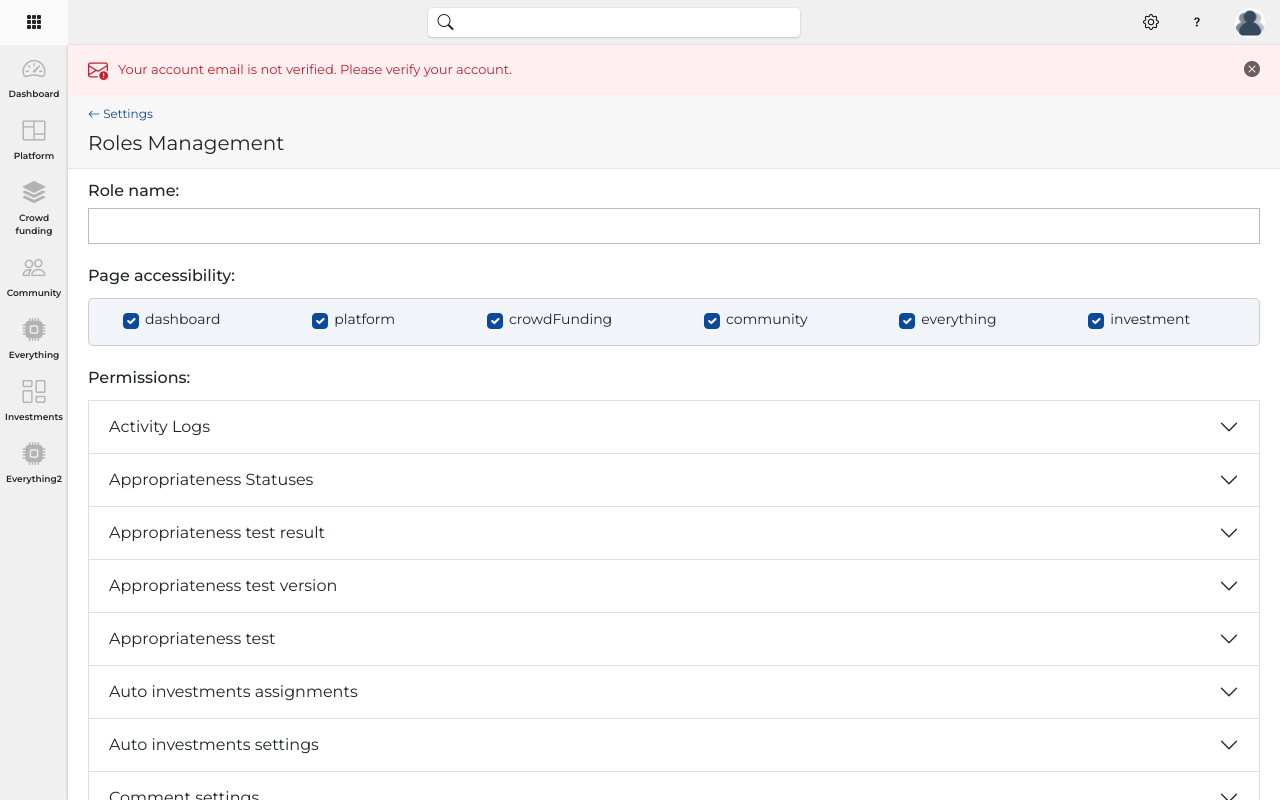
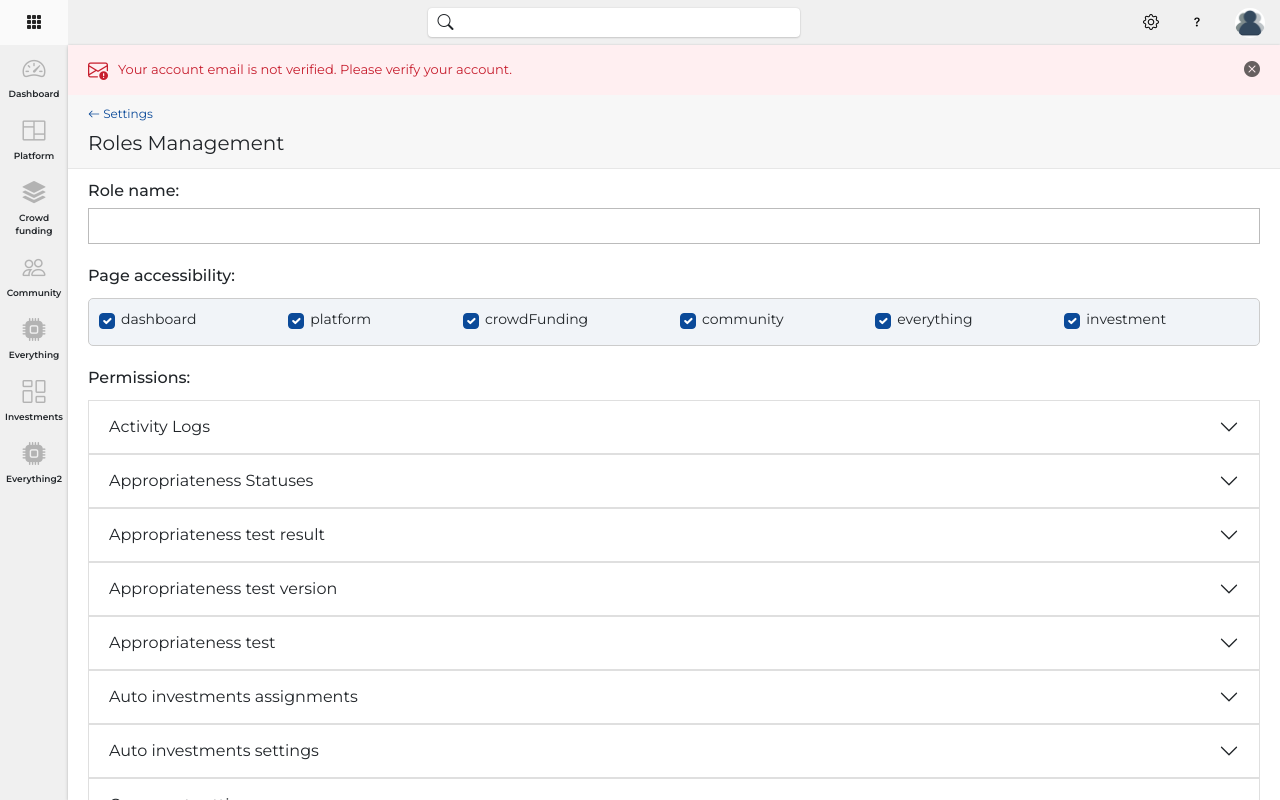
Before and after one commit to Pavankumarreddy-0/Lender, a React (Create React App) app: page /dashboard/settings/create-role in a window 1280 px wide. Built offline with nearby package versions, Linux system fonts and the light colour scheme; sample sign-in values are in the browser's storage.

Commit message:
DEVBETA-v1.36:Resolved console errors

```diff
--- a/src/App/dashboard/Settings/createRole/createRole.js
+++ b/src/App/dashboard/Settings/createRole/createRole.js
@@ -1447,9 +1447,9 @@ export default function CreateRole() {
           Page accessibility:
         </label>
         <div className={createRoleStyle["checkbox__permission"]}>
-          {generateAccess(createRole.pages).map((e) => {
+          {generateAccess(createRole.pages).map((e,i) => {
             return (
-              <div className={createRoleStyle["checkbox__style"]}>
+              <div key={e[0] + "-" + i} className={createRoleStyle["checkbox__style"]}>
                 <input
                   id={e[0]}
                   data-privilage={e[0]}
@@ -1457,6 +1457,7 @@ export default function CreateRole() {
                   onClick={(e) => {
                     updateRole(e);
                   }}
+                  onChange={()=>{}}
                   value="createRole"
                   type="checkbox"
                   name={e[0]}
@@ -1464,7 +1465,7 @@ export default function CreateRole() {
                 />
                 <label
                   className={createRoleStyle["checkbox__label"]}
-                  for={e[0]}
+                  htmlFor={e[0]}
                 >
                   {e[0]}
                 </label>
@@ -1474,14 +1475,13 @@ export default function CreateRole() {
         </div>
         <div className={createRoleStyle["role_privilages"]}>
           <label className={createRoleStyle["role__permission__label"]}>
-            {" "}
             Permissions:
           </label>
           <div className={createRoleStyle["role_privilages_inner"]}>
-          <Accordion defaultActiveKey="0">
+
             {generateAccess(createRole.privilages).map((e) => {
               return (
-
+                <Accordion key={e[0]} defaultActiveKey={e[0]}>
                   <Accordion.Item
                     className={createRoleStyle["role_privilage_section"]}
                     eventKey={e[0].sectionName}
@@ -1494,10 +1494,10 @@ export default function CreateRole() {
                     <Accordion.Body
                       className={createRoleStyle["roleManagementAccordianBody"]}
                     >
-                      {e[1].childrens.map((es) => {
+                      {e[1].childrens.map((es,i) => {
                         return (
                           <div
-                            key={es.privilageComparator}
+                            key={e[0] + "-" + es.privilageComparator + "-" + i}
                             className={createRoleStyle["role_privilage_input"]}
                           >
                             <div className={createRoleStyle["checkbox__style"]}>
@@ -1515,13 +1515,13 @@ export default function CreateRole() {
                                     ? "checked"
                                     : ""
                                 }
+                                onChange={()=>{}}
                                 onClick={(e) => updatePrivilage(e)}
                               />
                               <label
                                 className={createRoleStyle["checkbox__label"]}
-                                for={e[0] + "-" + es.privilageName}
+                                htmlFor={e[0] + "-" + es.privilageName}
                               >
-                                {" "}
                                 {es.privilageName}
                               </label>
                             </div>
@@ -1530,10 +1530,10 @@ export default function CreateRole() {
                       })}
                     </Accordion.Body>
                   </Accordion.Item>
-
+                </Accordion>
               );
             })}
-            </Accordion>
+
           </div>
         </div>
         <div className={createRoleStyle["checkbox__button"]}>
--- a/src/App/dashboard/Settings/createRole/createRole.module.css
+++ b/src/App/dashboard/Settings/createRole/createRole.module.css
@@ -94,7 +94,6 @@ outline: none;
     display: flex;
     flex-grow: 1;
     min-height: 24px;
-    padding-left: 24px;
     margin-bottom: 2px;
 
 
```
